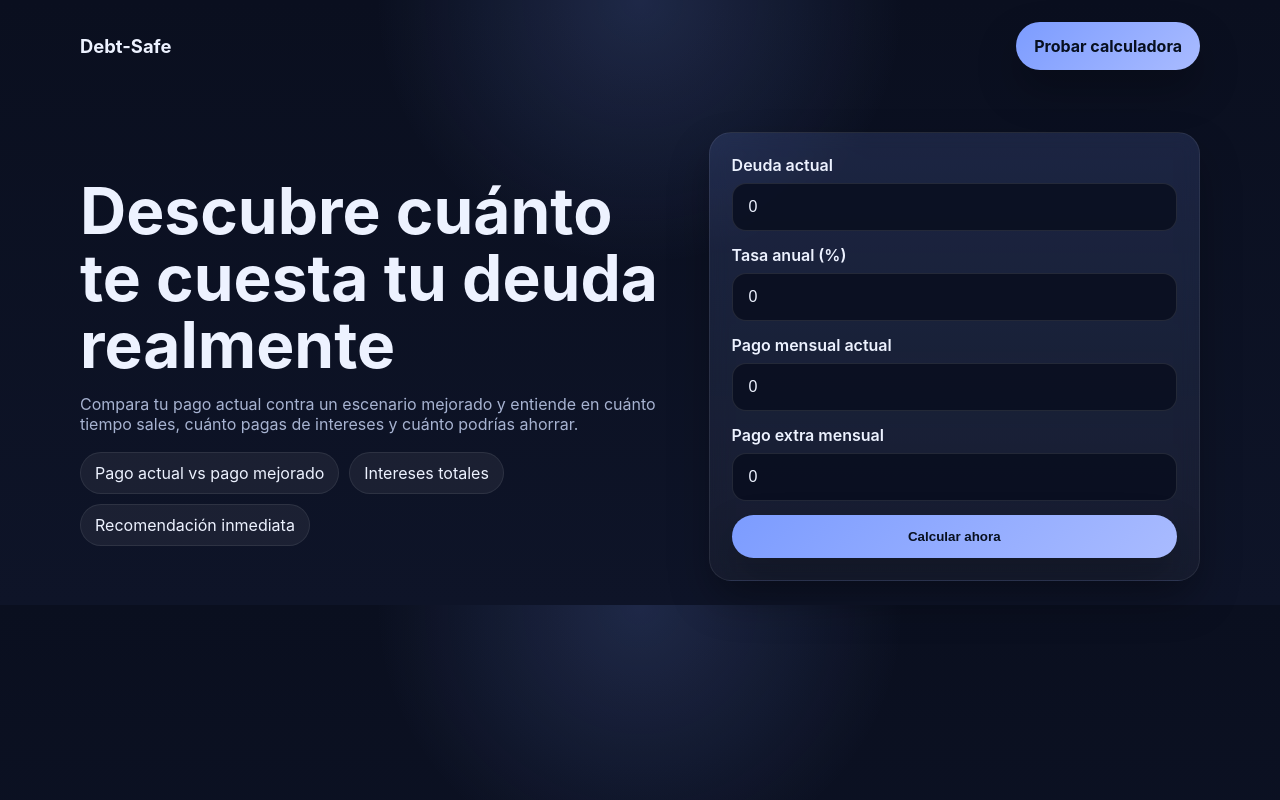
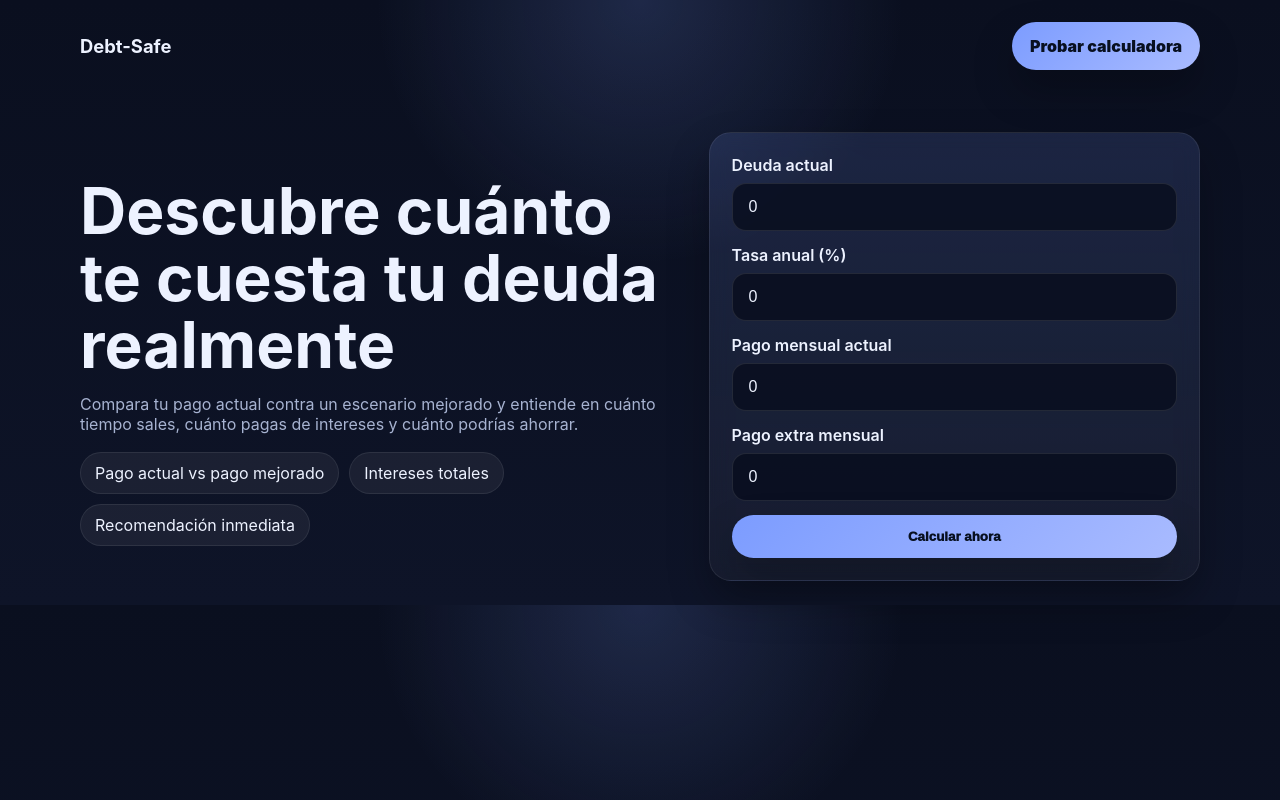
Before and after one commit to DanielMB2003/debt-safe, a FastAPI app: page / in a window 1280 px wide. Run offline with FastAPI, Linux system fonts and the light colour scheme.

Commit message:
Mejora de fuente

```diff
--- a/app/static/css/styles.css
+++ b/app/static/css/styles.css
@@ -58,7 +58,7 @@ body {
   border: none;
   border-radius: 999px;
   padding: 14px 18px;
-  font-weight: 700;
+  font-weight: 1000;
   cursor: pointer;
   box-shadow: var(--shadow);
 }
```
